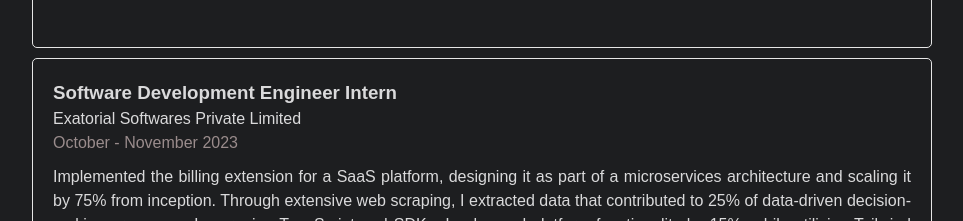
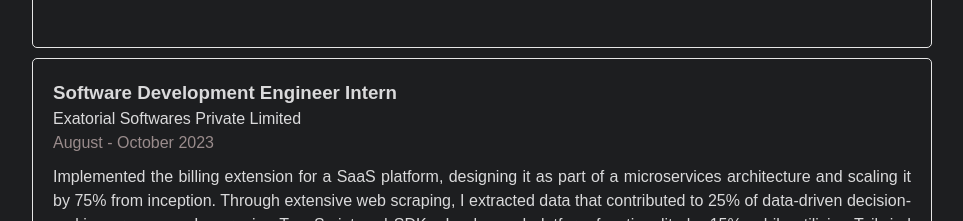
Before and after one commit to saniaahmad6/portfolio-website, a Next.js app: page / in a window 1280 px wide. Shown: the part 1120-1341 px from the top of the page, without its empty margins (158-1121 px from the left). Built offline with nearby package versions, Linux system fonts and the light colour scheme.

Commit message:
minor change

```diff
--- a/src/constants/data.js
+++ b/src/constants/data.js
@@ -10,7 +10,7 @@ const userData = {
         {
             title: "Software Development Engineer Intern",
             company: "Exatorial Softwares Private Limited",
-            year: "October - November 2023",
+            year: "August - October 2023",
             companyLink: "https://talentsprint.com/",
             desc: "Implemented the billing extension for a SaaS platform, designing it as part of a microservices architecture and scaling it by 75% from inception. Through extensive web scraping, I extracted data that contributed to 25% of data-driven decision-making processes. Leveraging TypeScript and SDKs, I enhanced platform functionality by 15%, while utilizing Tailwind CSS and the Ant Design Framework for front-end development. This resulted in visually appealing, responsive user interfaces and a 35% improvement in user experience."
         },
```
